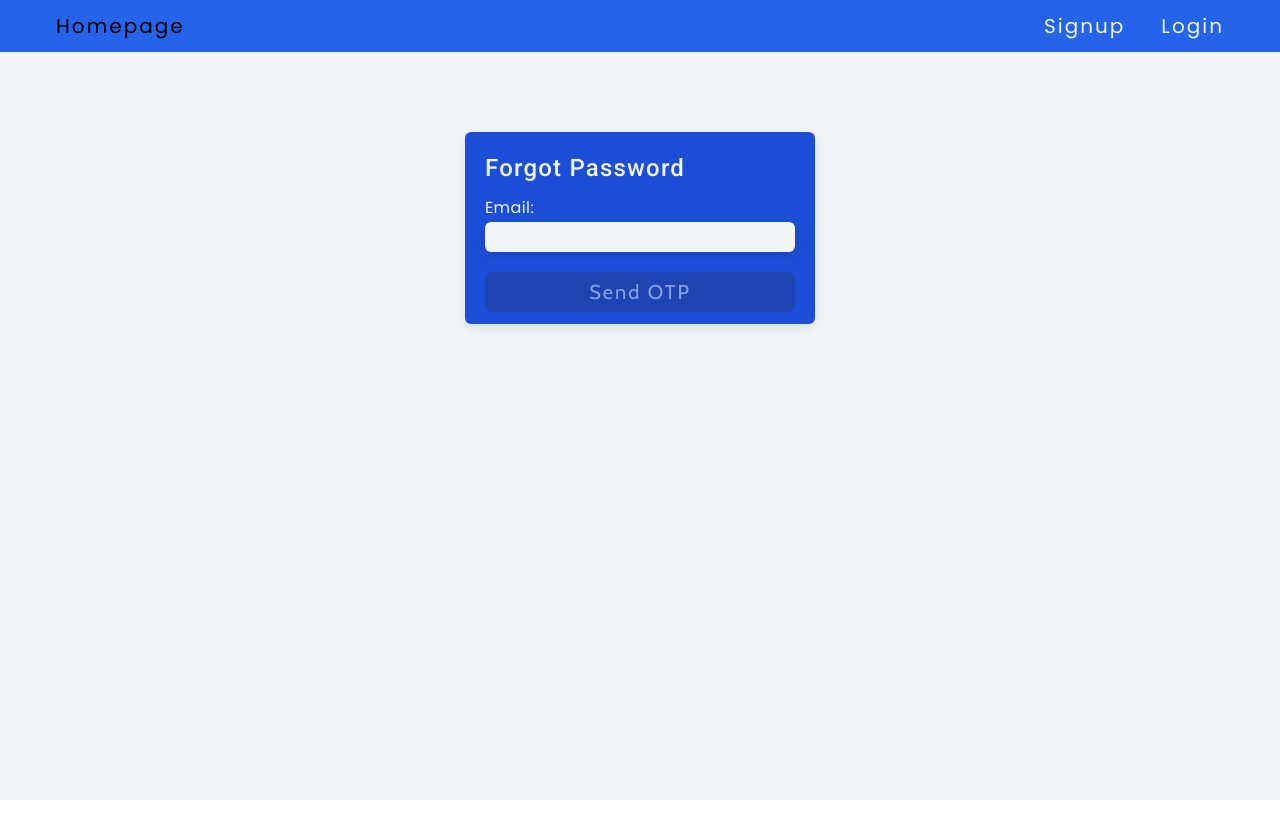
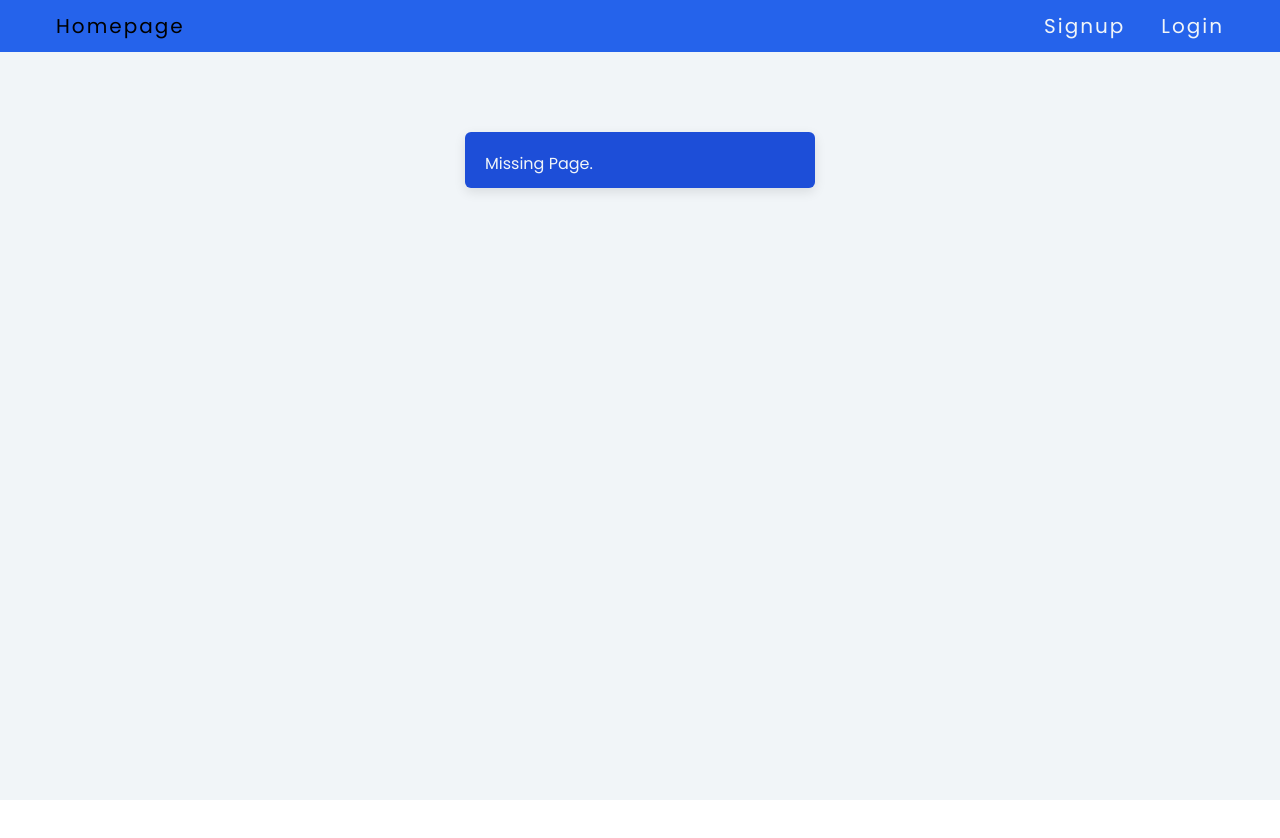
Before and after one commit to kawojue/user-registration, a React (Vite) app in the folder starter/: page /auth/forgotten in a window 1280 px wide. Built offline with nearby package versions, Linux system fonts and the light colour scheme.

Commit message:
[edit] pswd reset route

```diff
--- a/starter/src/App.tsx
+++ b/starter/src/App.tsx
@@ -15,7 +15,7 @@ const App: React.FC = () => {
         <Route path="/" element={<Layout />}>
           <Route path="/auth/login" element={<Login />} />
           <Route path="/auth/signup" element={<Register />} />
-          <Route path="/auth/forgotten" element={<ForgotPswd />} />
+          <Route path="/account/password/reset" element={<ForgotPswd />} />
 
           <Route index element={<Home />}/>
           <Route path="*" element={<Missing />}/>
```
